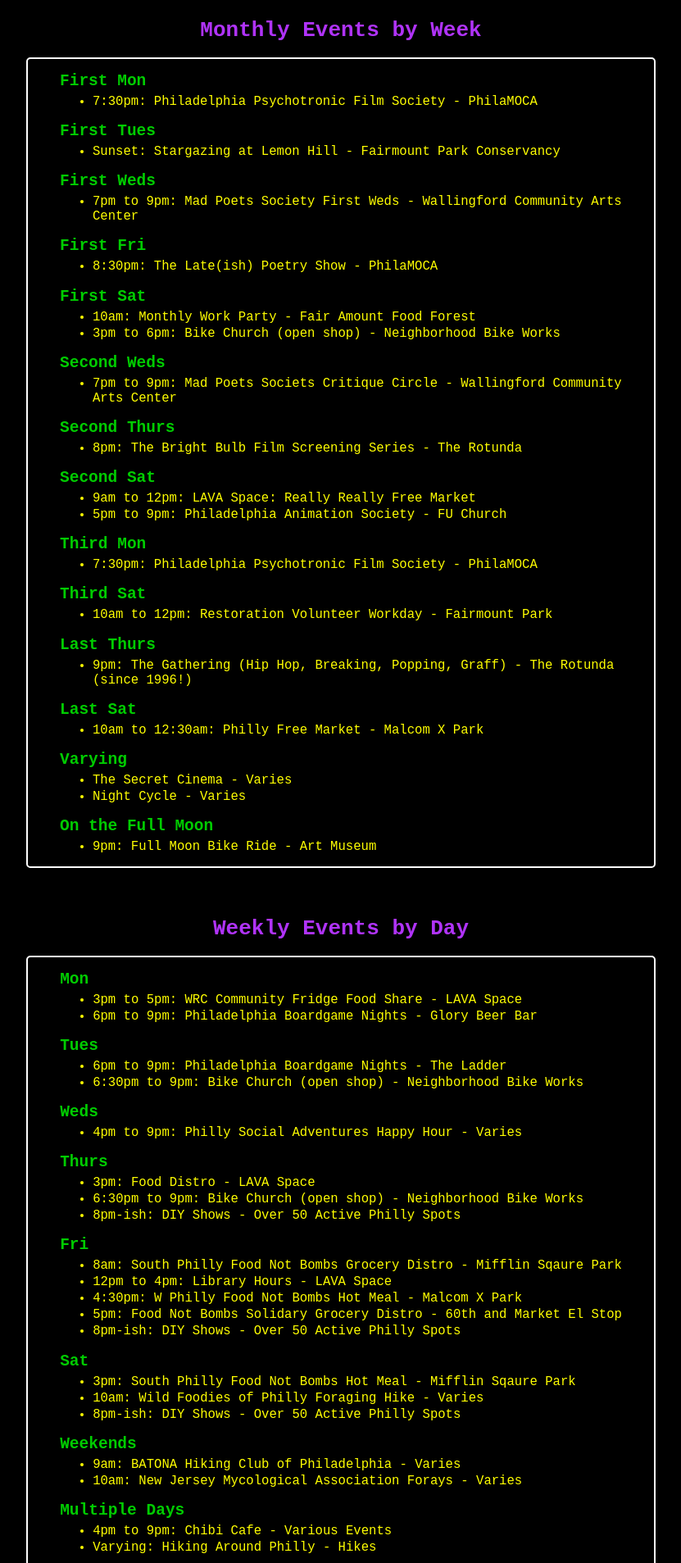
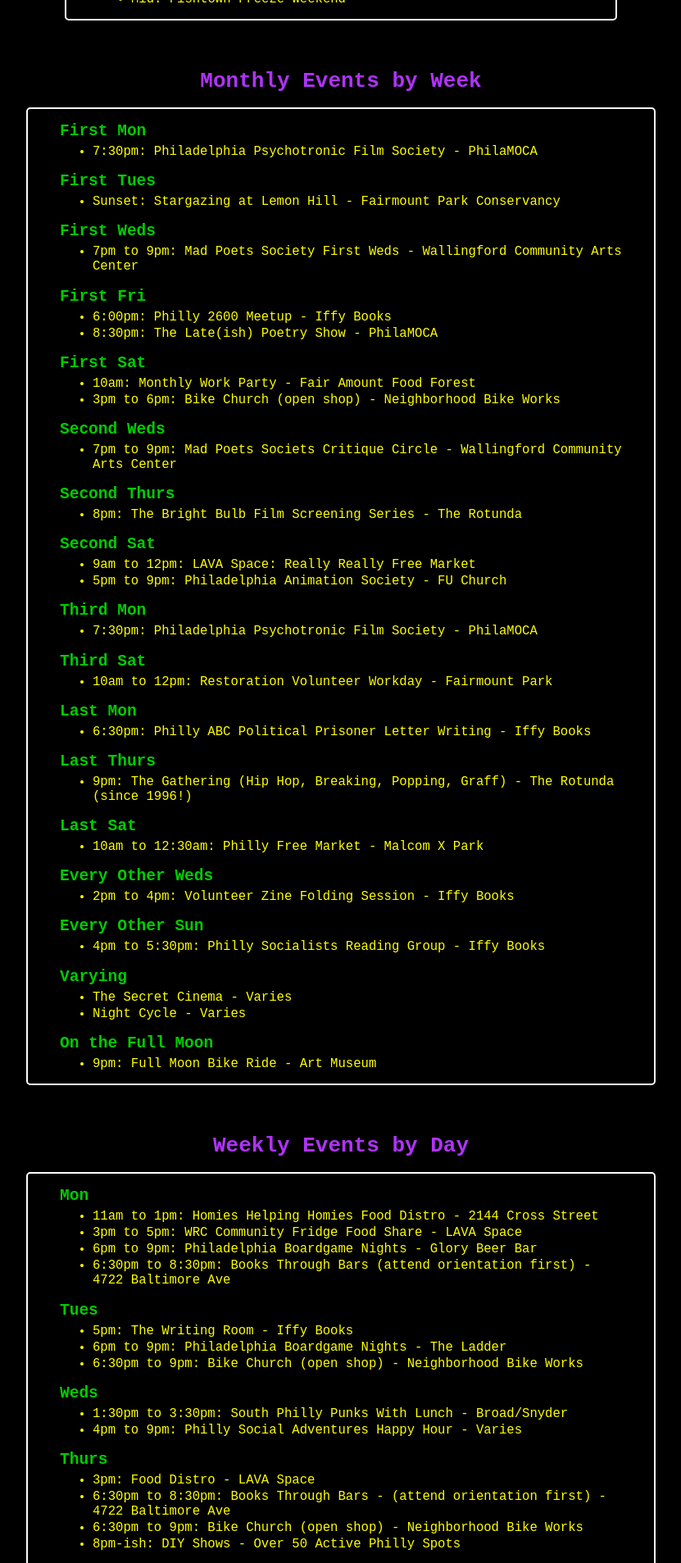
Before and after one commit to KLabWeb/Philly-Happenings, a React (Create React App) app: page / in a window 1280 px wide. Shown: the part 4100-6007 px from the top of the page at 82% size, without its empty margins (224-1055 px from the left). Built offline with nearby package versions, Linux system fonts and the light colour scheme; the HTML template or start-up script is replaced by a standard one.

Commit message:
finish updating anarchist/radical section, plus more events by date updates

```diff
--- a/src/eventData.js
+++ b/src/eventData.js
@@ -44,6 +44,10 @@
     events: ["Early: Mad Poets Festival", "Mid: Philadelphia Film Festival", "End: Exhumed Films 24 Hour Horror-thon", "End: Halloween Hikes and Hayrides in Fairmount Park"]
   },
   {
+    period: "September",
+    events: ["Mid: Running Down the Walls"]
+  },
+  {
     period: "November",
     events: ["Early: Philadelphia Asian American Film Festival"]
   },
@@ -68,7 +72,7 @@
   },
   {
     period: "First Fri",
-    events: ["8:30pm: The Late(ish) Poetry Show - PhilaMOCA"]
+    events: ["6:00pm: Philly 2600 Meetup - Iffy Books", "8:30pm: The Late(ish) Poetry Show - PhilaMOCA"]
   },
   {
     period: "First Sat",
@@ -95,12 +99,24 @@
     events: ["10am to 12pm: Restoration Volunteer Workday - Fairmount Park"]
   },
   {
+    period: "Last Mon",
+    events: ["6:30pm: Philly ABC Political Prisoner Letter Writing - Iffy Books"]
+  },
+  {
     period: "Last Thurs",
     events: ["9pm: The Gathering (Hip Hop, Breaking, Popping, Graff) - The Rotunda (since 1996!)"]
   },
   {
     period: "Last Sat",
     events: ["10am to 12:30am: Philly Free Market - Malcom X Park"]
+  },
+  {
+    period: "Every Other Weds",
+    events: ["2pm to 4pm: Volunteer Zine Folding Session   - Iffy Books"]
+  },
+  {
+    period: "Every Other Sun",
+    events: ["4pm to 5:30pm: Philly Socialists Reading Group - Iffy Books"]
   },
   {
     period: "Varying",
@@ -115,27 +131,31 @@
 export const BYDAY = [
   {
     period: "Mon",
-    events: ["3pm to 5pm: WRC Community Fridge Food Share - LAVA Space", "6pm to 9pm: Philadelphia Boardgame Nights - Glory Beer Bar"]
+    events: ["11am to 1pm: Homies Helping Homies Food Distro - 2144 Cross Street","3pm to 5pm: WRC Community Fridge Food Share - LAVA Space", "6pm to 9pm: Philadelphia Boardgame Nights - Glory Beer Bar", "6:30pm to 8:30pm: Books Through Bars (attend orientation first) - 4722 Baltimore Ave"]
   },
   {
     period: "Tues",
-    events: ["6pm to 9pm: Philadelphia Boardgame Nights - The Ladder", "6:30pm to 9pm: Bike Church (open shop) - Neighborhood Bike Works"]
+    events: ["5pm: The Writing Room - Iffy Books", "6pm to 9pm: Philadelphia Boardgame Nights - The Ladder", "6:30pm to 9pm: Bike Church (open shop) - Neighborhood Bike Works"]
   },
   {
     period: "Weds",
-    events: ["4pm to 9pm: Philly Social Adventures Happy Hour - Varies"]
+    events: ["1:30pm to 3:30pm: South Philly Punks With Lunch - Broad/Snyder", "4pm to 9pm: Philly Social Adventures Happy Hour - Varies"]
   },
   {
     period: "Thurs",
-    events: ["3pm: Food Distro - LAVA Space", "6:30pm to 9pm: Bike Church (open shop) - Neighborhood Bike Works", "8pm-ish: DIY Shows - Over 50 Active Philly Spots"]
+    events: ["3pm: Food Distro - LAVA Space", "6:30pm to 8:30pm: Books Through Bars - (attend orientation first) - 4722 Baltimore Ave", "6:30pm to 9pm: Bike Church (open shop) - Neighborhood Bike Works", "8pm-ish: DIY Shows - Over 50 Active Philly Spots"]
   },
   {
     period: "Fri",
-    events: ["8am: South Philly Food Not Bombs Grocery Distro - Mifflin Sqaure Park", "12pm to 4pm: Library Hours - LAVA Space", "4:30pm: W Philly Food Not Bombs Hot Meal - Malcom X Park", "5pm: Food Not Bombs Solidary Grocery Distro - 60th and Market El Stop", "8pm-ish: DIY Shows - Over 50 Active Philly Spots"]
+    events: ["8am: South Philly Food Not Bombs Grocery Distro - Mifflin Sqaure Park", "12pm to 4pm: Library Hours - LAVA Space", "1:30pm to 3:30pm: South Philly Punks With Lunch - Mifflin Square Park", "4:30pm: W Philly Food Not Bombs Hot Meal - Malcom X Park", "5pm: Food Not Bombs Solidary Grocery Distro - 60th and Market El Stop", "8pm-ish: DIY Shows - Over 50 Active Philly Spots"]
   },
   {
     period: "Sat",
     events: ["3pm: South Philly Food Not Bombs Hot Meal - Mifflin Sqaure Park", "10am: Wild Foodies of Philly Foraging Hike - Varies", "8pm-ish: DIY Shows - Over 50 Active Philly Spots"]
+  },
+  {
+    period: "Sun",
+    events: ["1:30pm to 3:30pm: South Philly Punks With Lunch - Broad/Snyder"]
   },
   {
     period: "Weekends",
```
Also changed, not shown: src/data.js.
